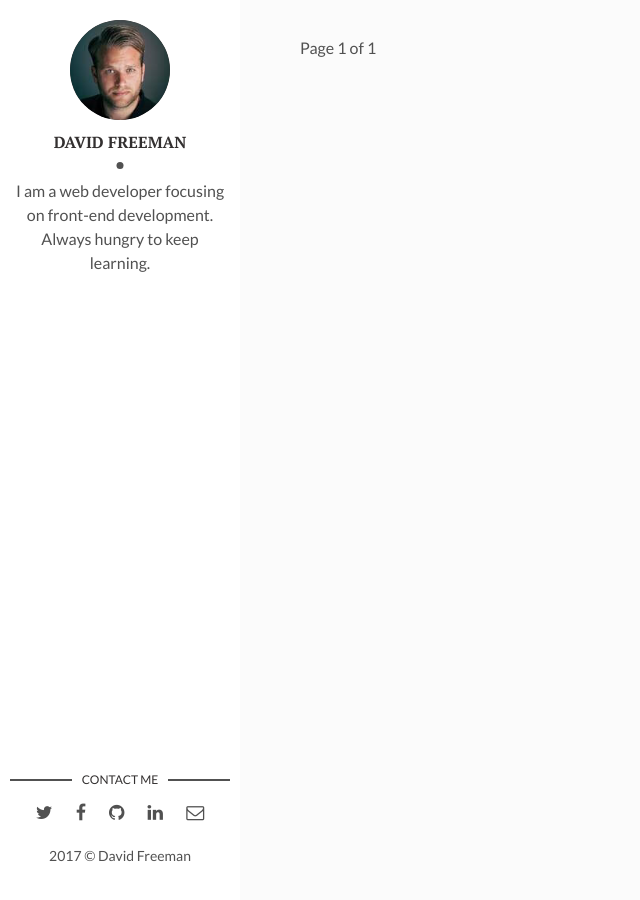
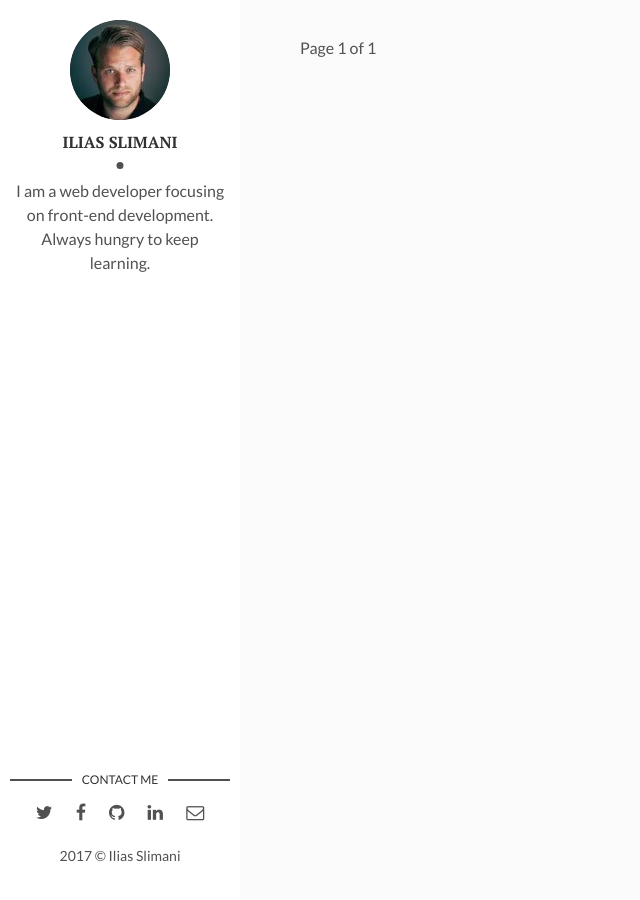
Before and after one commit to saqala/ISlimani.github.io, a Jekyll site: the page built from index.html, in a window 1280 px wide. Shown: the whole page, without its empty margins (0-640 px from the left). Built offline with Jekyll 4.4.1, drawn with Linux system fonts in a browser that asks for light colours; the list of posts is cut into pages by our own code.

Commit message:
Edit Index page

```diff
--- a/_config.yml
+++ b/_config.yml
@@ -8,7 +8,7 @@ baseurl: "" # the subpath of your site, e.g. /blog
 url: "" # the base hostname & protocol for your site, e.g. http://example.com
 
 # Author Settings
-author: David Freeman # add your name
+author: Ilias Slimani # add your name
 author-img: david-freeman.jpg # add your photo
 about-author: I am a web developer focusing on front-end development. Always hungry to keep learning. # add description
 twitter: # add your Twitter handle
```
